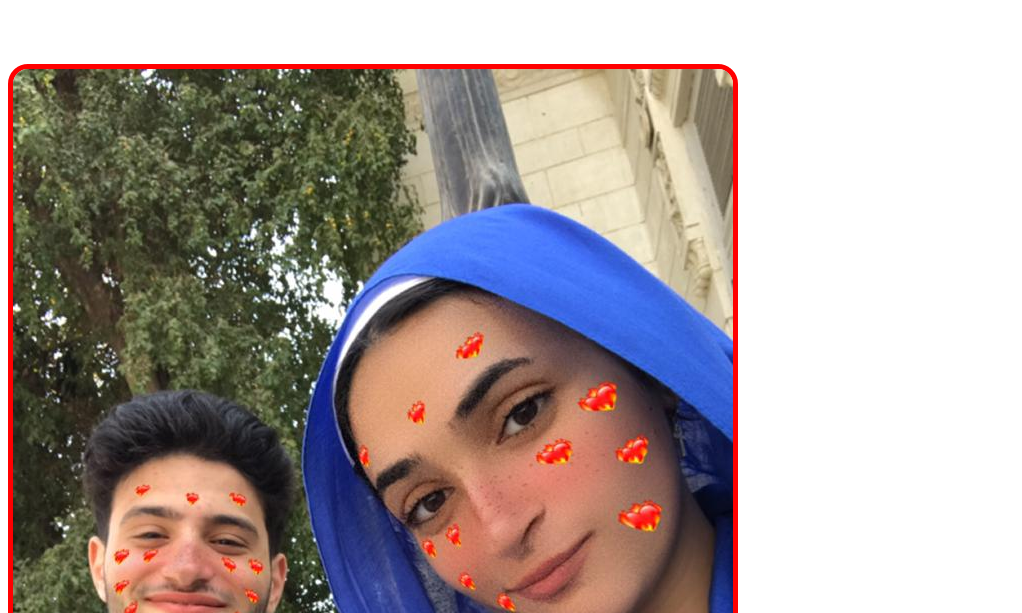
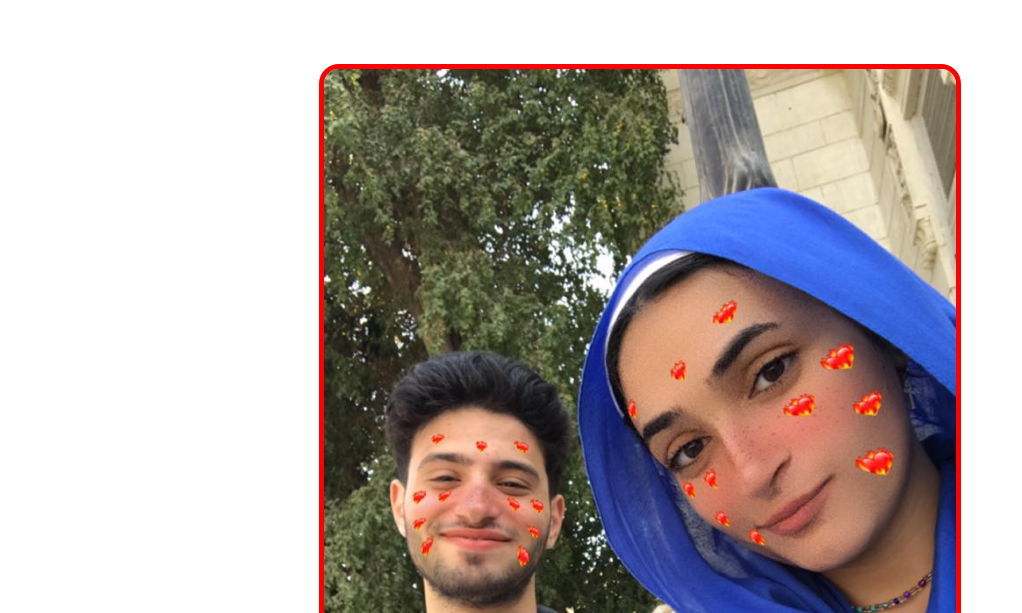
Before and after one commit to kashef7/world, a plain HTML site: page index.html in a window 1280 px wide. Shown: the part 187-800 px from the top of the page, without its empty margins (0-1022 px from the left). Drawn offline with Linux system fonts and the light colour scheme; a web font is replaced by a local one.

Commit message:
Update index.html

```diff
--- a/index.html
+++ b/index.html
@@ -17,7 +17,10 @@
                 border-image: linear-gradient(blue, red) 1;
                 border: 5px solid red;
                 border-radius: 20px;
-                position: relative;
+                display: block;
+                margin-left: auto;
+                margin-right: auto;
+                width: 50%;
             }
             .image-container {
                 position: relative;
```
